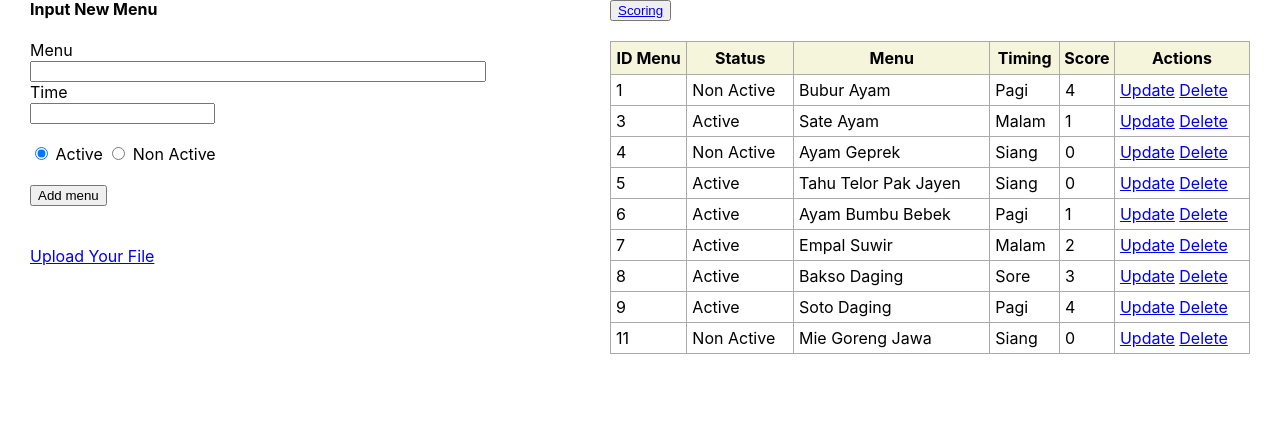
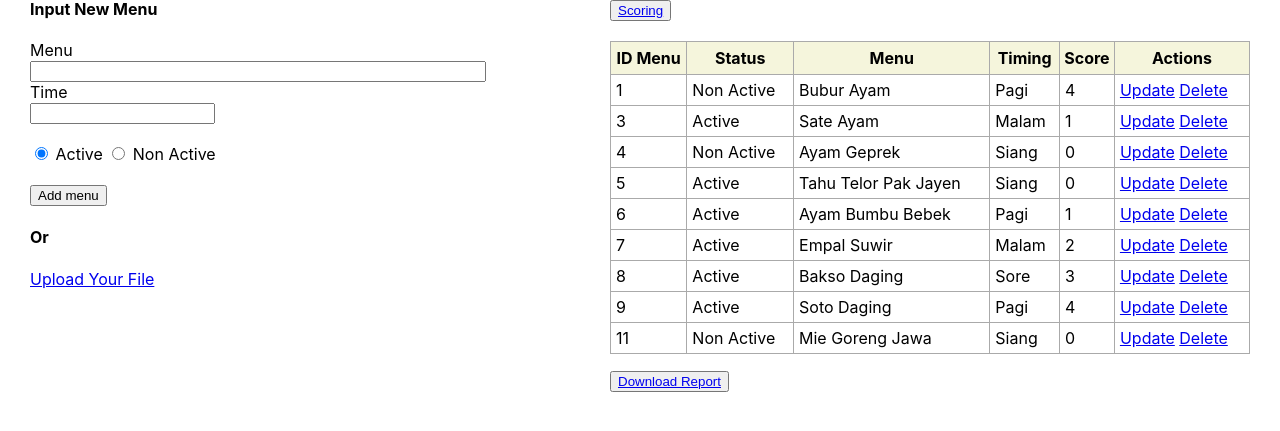
Before and after one commit to kafiyatulfthr/menumakan, a Flask app: page / in a window 1280 px wide. Shown: the part 113-544 px from the top of the page. Run offline with Flask 2, Linux system fonts and the light colour scheme; data comes from the database, SQL or seed files in the repository; some libraries are stand-ins or nearby versions.

Commit message:
update layout for upload button

```diff
--- a/templates/index.html
+++ b/templates/index.html
@@ -26,8 +26,11 @@
             <input type="submit" value="Add menu">
         </form>
 
-            <br><br>
+        <p>
+            <h4>Or</h4>
             <a href="/uploadfiles">Upload Your File</a>
+        </p>
+
         </form>
     </div>
 </div>
@@ -63,5 +66,8 @@
         {% endfor %}
     </table>
     {% endif %}
+    <p>
+        <button><a href="/download">Download Report</a></button>
+    </p>
 </div>
 {% endblock %}
```
